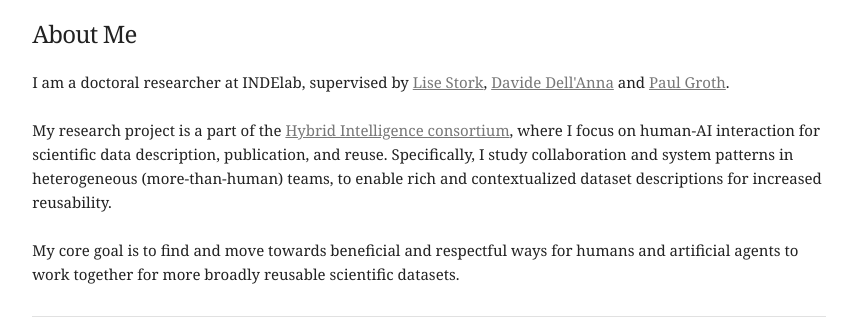
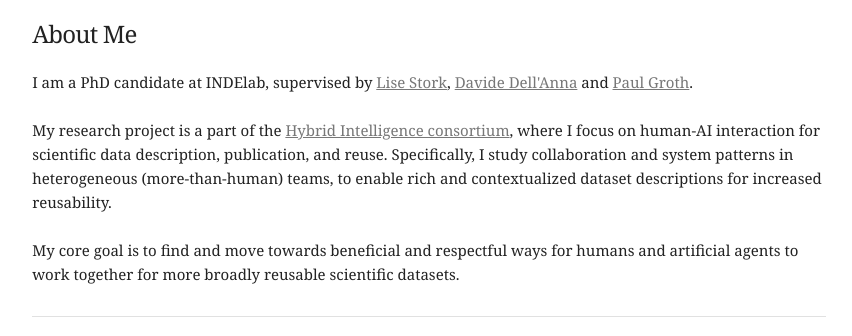
Before and after one commit to mitja-o/mitja-o.github.io, a plain HTML site: page src/index.html in a window 1280 px wide. Shown: the part 550-886 px from the top of the page, without its empty margins (211-1063 px from the left). Drawn offline with Linux system fonts and the light colour scheme.

Commit message:
chore: small phrase change

```diff
--- a/src/index.html
+++ b/src/index.html
@@ -80,7 +80,7 @@
                 <section>
                     <h4>About Me</h4>
                     <p>
-                        I am a doctoral researcher at INDElab,
+                        I am a PhD candidate at INDElab,
                         supervised by <a href="https://lisestork.github.io/">Lise Stork</a>,
                         <a href="https://davidedellanna.com/">Davide Dell'Anna</a>
                         and <a href="https://pgroth.com/">Paul Groth</a>.
```
